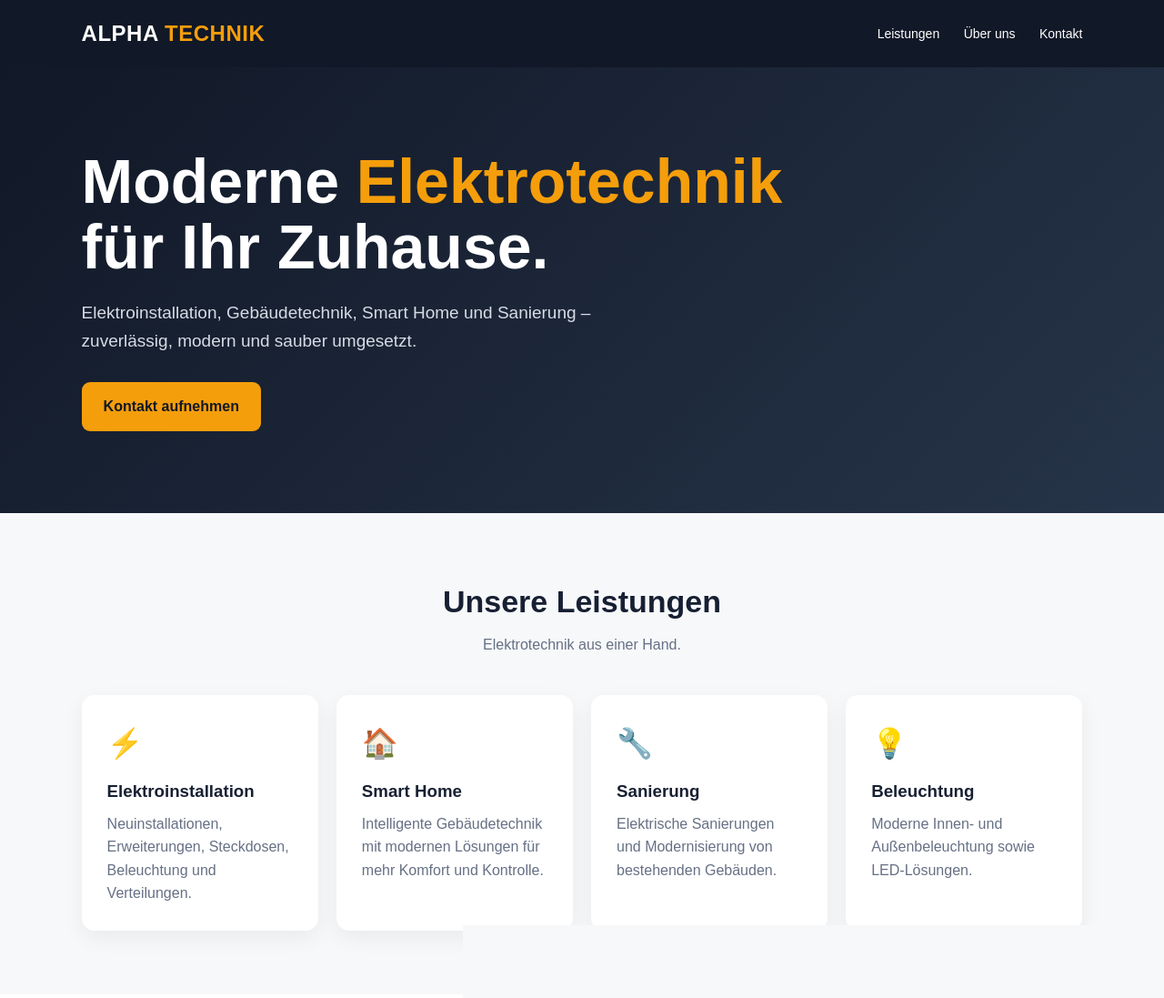
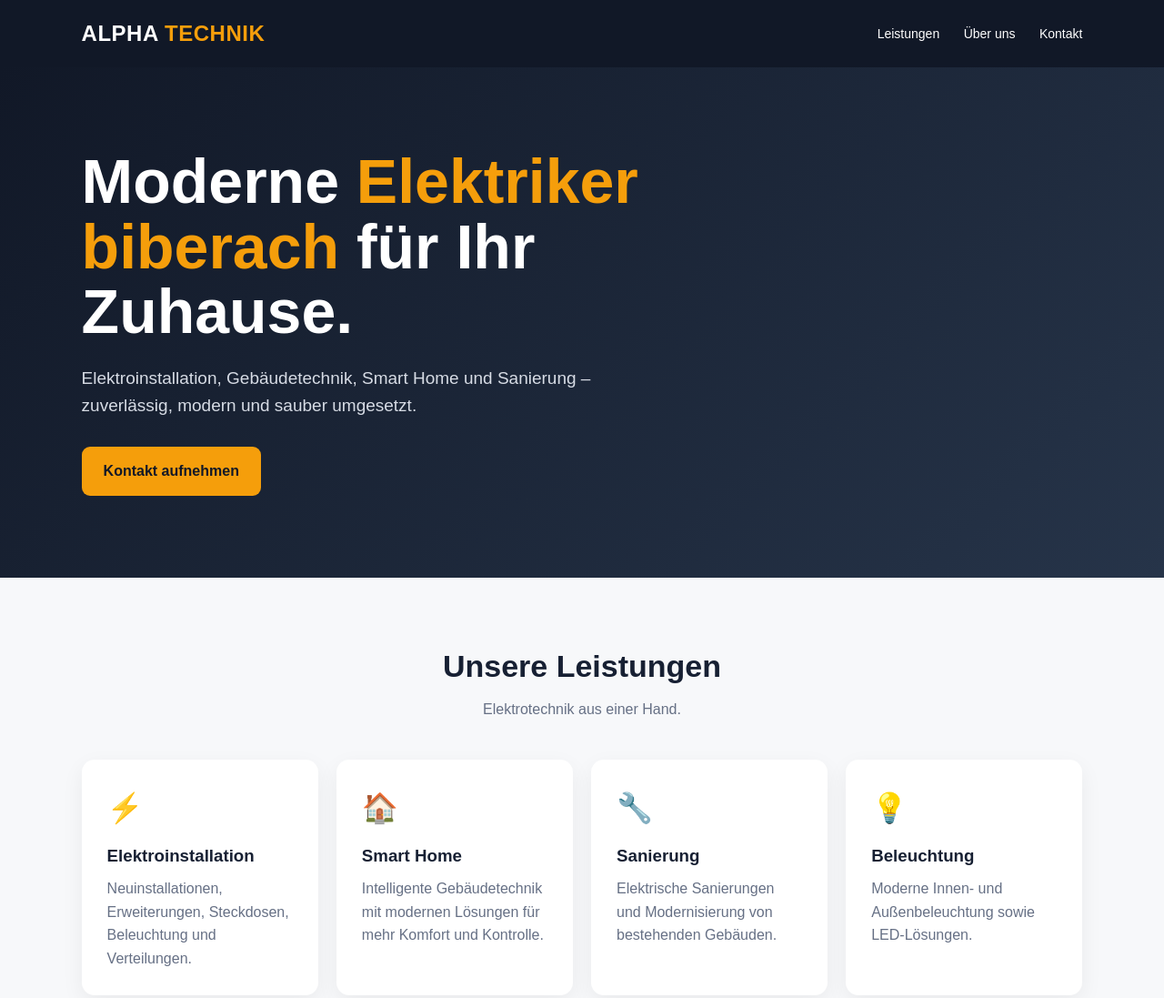
Before and after one commit to alphatechnik12-collab/alphatechnik12-collab.github.io, a plain HTML site: page index.html in a window 1280 px wide. Shown: the top 1097 px of the page at 91% size. Drawn offline with Linux system fonts and the light colour scheme.

Commit message:
Elektriker SE0

```diff
--- a/index.html
+++ b/index.html
@@ -4,8 +4,8 @@
 <meta name="google-site-verification" content="1kE4JM1HK_FSQZYgi5O-Q51FHuMLvy2CY5LPLFNo5o8" />
   <meta charset="UTF-8">
   <meta name="viewport" content="width=device-width, initial-scale=1.0">
-  <title>Alpha Technik – Elektrotechnik & Smart Home</title>
-  <meta name="description" content="Alpha Technik – Elektrotechnik, Smart Home, Sanierung und moderne Gebäudetechnik.">
+  <title>Elektriker biberach  – Elektrotechnik & Smart Home</title>
+  <meta name="description" content="Elektriker biberach – Elektrotechnik, Smart Home, Sanierung und moderne Gebäudetechnik.">
   <style>
     *{box-sizing:border-box;margin:0;padding:0}
     html{scroll-behavior:smooth}
@@ -52,7 +52,7 @@
 
 <main>
   <section class="hero">
-    <h1>Moderne <span>Elektrotechnik</span> für Ihr Zuhause.</h1>
+    <h1>Moderne <span>Elektriker biberach</span> für Ihr Zuhause.</h1>
     <p>Elektroinstallation, Gebäudetechnik, Smart Home und Sanierung – zuverlässig, modern und sauber umgesetzt.</p>
     <a class="btn" href="#kontakt">Kontakt aufnehmen</a>
   </section>
```
